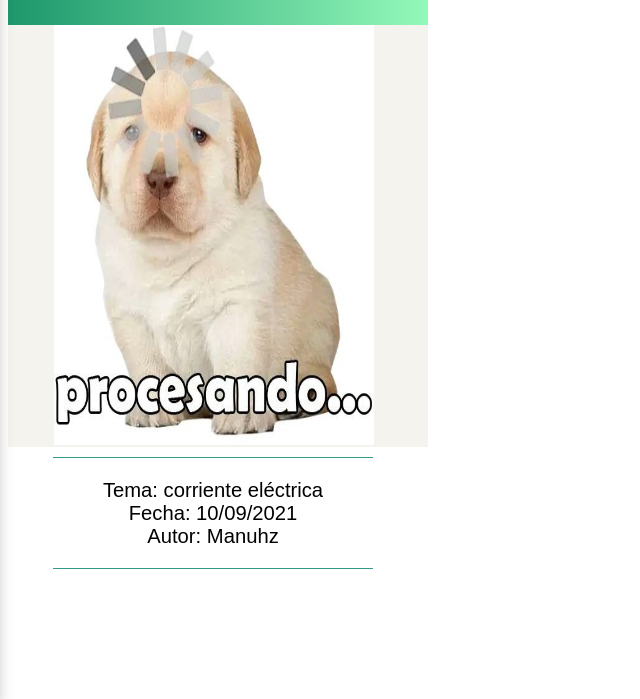
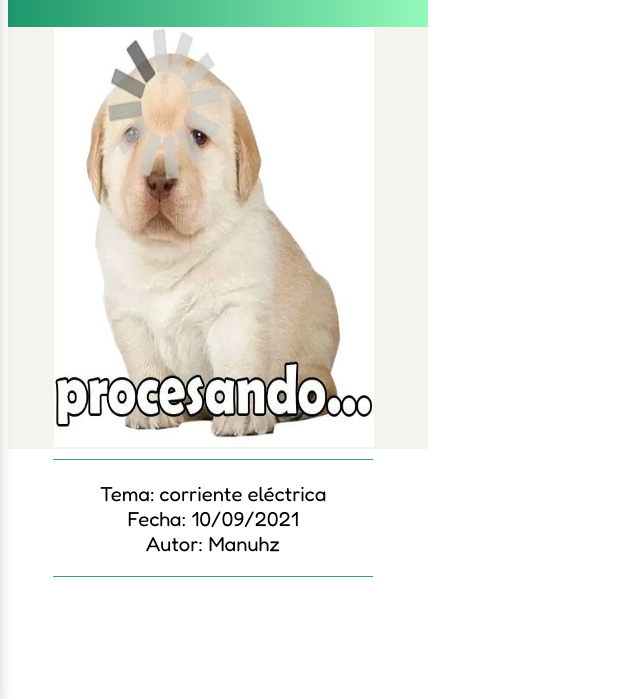
Before and after one commit to juanp-ctrl/App-movil-en-web, a website: page apunteDetalle.html in a window 1280 px wide. Shown: the part 101-800 px from the top of the page, without its empty margins (0-640 px from the left). Drawn offline with nearby package versions, Linux system fonts and the light colour scheme; files that its build step writes are made by us from their sources.

Commit message:
Correccion en apunte detalle

```diff
--- a/apunteDetalle.html
+++ b/apunteDetalle.html
@@ -4,7 +4,10 @@
     <meta charset="UTF-8">
     <meta http-equiv="X-UA-Compatible" content="IE=edge">
     <meta name="viewport" content="width=device-width, initial-scale=1.0">
-    <link rel="stylesheet" href="sass/index.css">
+    <link rel="stylesheet" href="css/main.css">
+    <link rel="preconnect" href="https://fonts.googleapis.com">
+    <link rel="preconnect" href="https://fonts.gstatic.com" crossorigin>
+    <link href="https://fonts.googleapis.com/css2?family=Fredoka:wght@300;400&display=swap" rel="stylesheet">
     <script src="js/main.js"></script>
     <title>Estudiantes App</title>
 </head>
```
